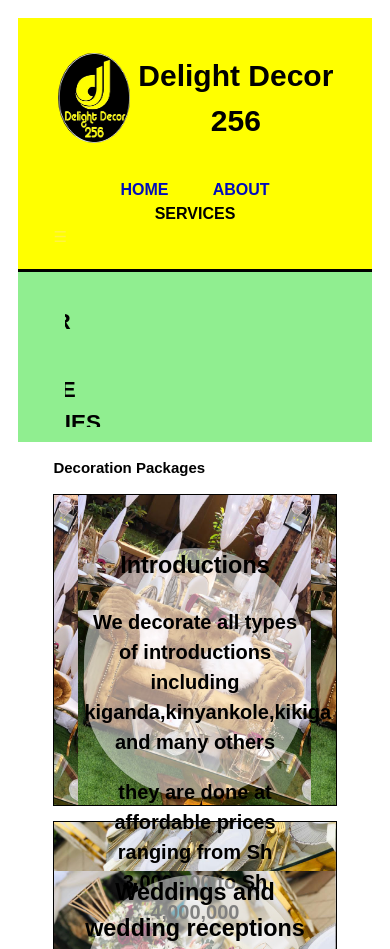
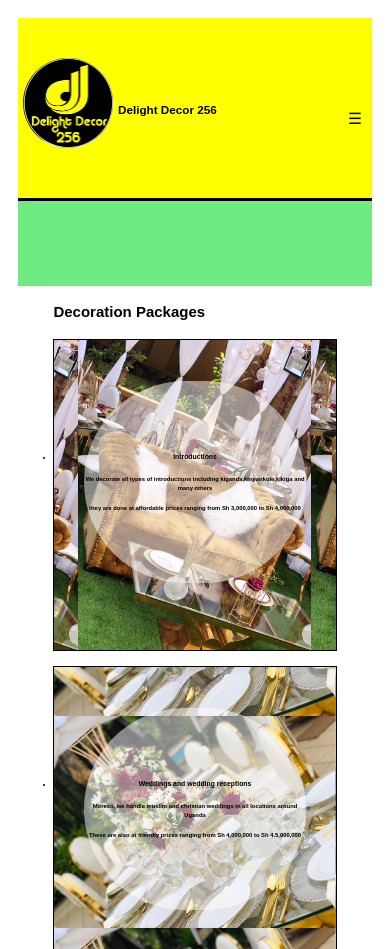
Before and after one commit to Delightdecor/delightdecor.github.io, a plain HTML site: page services.html in a window 390 px wide. Shown: the top 949 px of the page. Drawn offline with Linux system fonts and the light colour scheme.

Commit message:
Update style.css

```diff
--- a/css/style.css
+++ b/css/style.css
@@ -17,19 +17,34 @@ body{
 } */
 .error {
   color: red;
-  font-size: 20px;
+  font-size: 1vw;
 }
 .containerAbout{
+
   width:80%;
   margin:auto;
-  overflow:hidden;
+  /* overflow:hidden; */
 }
 .container{
-  width:80%;
+  max-width: 100%;
+  display: flex;
+  align-items: center;
   margin:auto;
   overflow:hidden;
+  position: sticky;
+  height: 130px;
+}
+nav{
+  margin-left: auto;
+}
+#navbar{
   position: relative;
-  /* height: 60px; */
+  display: flex;
+  flex-wrap: nowrap;
+  align-items: center;
+  justify-content: space-between;
+  padding-top: 0.5rem;
+  padding-bottom: 0.5rem;
 }
 .contain{
   width:80%;
@@ -43,6 +58,7 @@ body{
   position: absolute;
   height: 100%;
   width: 40%;
+  font-size: 1vw;
 }
 ul{
   margin:0;
@@ -81,10 +97,45 @@ header a{
   color:#000bbb;
   font-weight: bold;
   text-decoration:none;
-  text-transform: uppercase;
-  font-size:16px;
+  text-transform: lowercase;
+  font-size: 1.5vw;
 }
+.menu-icon {
+  display: none;
+  font-size: 4vw;
+      color: rgb(0, 0, 0);
+      cursor: pointer;
+}
+.navbar-menu{
+  margin-left: auto;
+  height: 12px;
+  display: flex;
+  align-items: center;
+  padding: 10px;
+}
+@media (max-width: 768px) {
+  nav {
+      display: none;
+      flex-direction: row;
 
+      /* width: 60%; */
+    }
+    .navbar-menu{
+    align-items: baseline;
+    display: flex;
+
+  }
+  .navbar-menu.activemenu nav {
+      display: flex;
+  }
+  .menu-icon {
+      display: block;
+
+  }
+  .highlight{
+    font-size: 3vw;
+  }
+}
 header #branding{
   float:left;
   display: flex;
@@ -111,7 +162,7 @@ header #branding h1{
 
 header nav{
   float:right;
-  margin-top:30px;
+  margin-top:-20px;
 }
 
 header .highlight, header .current{
@@ -142,12 +193,12 @@ header a:hover{
 #one h1{
   margin-top:100px;
   text-align:center;
-  font-size:60px;
+  font-size: 4.3vw;
   margin-bottom:10px;
 }
 
 #one p{
-  font-size:30px;
+  font-size: 1.7vw;
   text-align:center;
 }
 
@@ -167,7 +218,8 @@ header a:hover{
   padding:15px;
   text-align:centre;
   color:black;
-  background:lightgreen;
+  font-weight: bold;
+  background:rgb(112, 235, 129);
 }
 
 #delight h1{
@@ -217,7 +269,7 @@ header a:hover{
 /* Sidebar */
 aside#sidebar{
  font-weight: bold;
- font-size: 20px;
+ font-size: 1.5vw;
   border:black solid 2px;
   width:60%;
   margin-left:10px;
@@ -231,11 +283,14 @@ aside#sidebar .quote input, aside#sidebar .quote textarea{
   width:50%;
   padding:6px;
 }
+#delight button, .quote button{
+  width:50%;
+}
 
 /* Services */
 ul#services li{
   font-weight: bolder;
-  font-size: 20px;
+  font-size: 1.5vw;
   padding:30px;
   border: black solid 1px;
   margin-bottom:15px;
@@ -280,9 +335,15 @@ footer{
   background-color:yellow;
   text-align: center;
 }
+ul#services li div {
+  display: flex;
+  align-items: center;
+  justify-content: center;
+  flex-direction: column;
+}
 
 /* Media Queries */
-@media(max-width: 800px){
+@media screen and (max-width: 768px){
   header #branding,
   header nav,
   header nav li,
@@ -292,10 +353,14 @@ footer{
   article#main-col,
   aside#sidebar{
     float:none;
-    text-align:center;
-    width:100%;
+    /* text-align:center;
+    width:100%; */
   }
-
+.navbar{
+  margin-left: 30vw;
+  display: flex;
+  flex-grow: 1;
+}
   header{
     padding-bottom:20px;
   }
@@ -305,8 +370,7 @@ footer{
   }
 
   #delight button, .quote button{
-    display:block;
-    width:100%;
+    width:50%;
   }
 
   #delight form input[type="email"], .quote input, .quote textarea{
@@ -321,16 +385,16 @@ footer{
     height: 100%;
   }
   #delight{
-    padding:15px;
+    padding: 25px;
     text-align:centre;
     color:black;
-    background:lightgreen;
-    height: 140px;
+    height: 35px;
   }
   ul#services li div {
-    position: relative;
-    border-radius: 190px;
-    height: 100%;
+    display: flex;
+    align-items: center;
+    justify-content: center;
+    flex-direction: column;
   }
   #boxes{
     display: inline-block;
```
